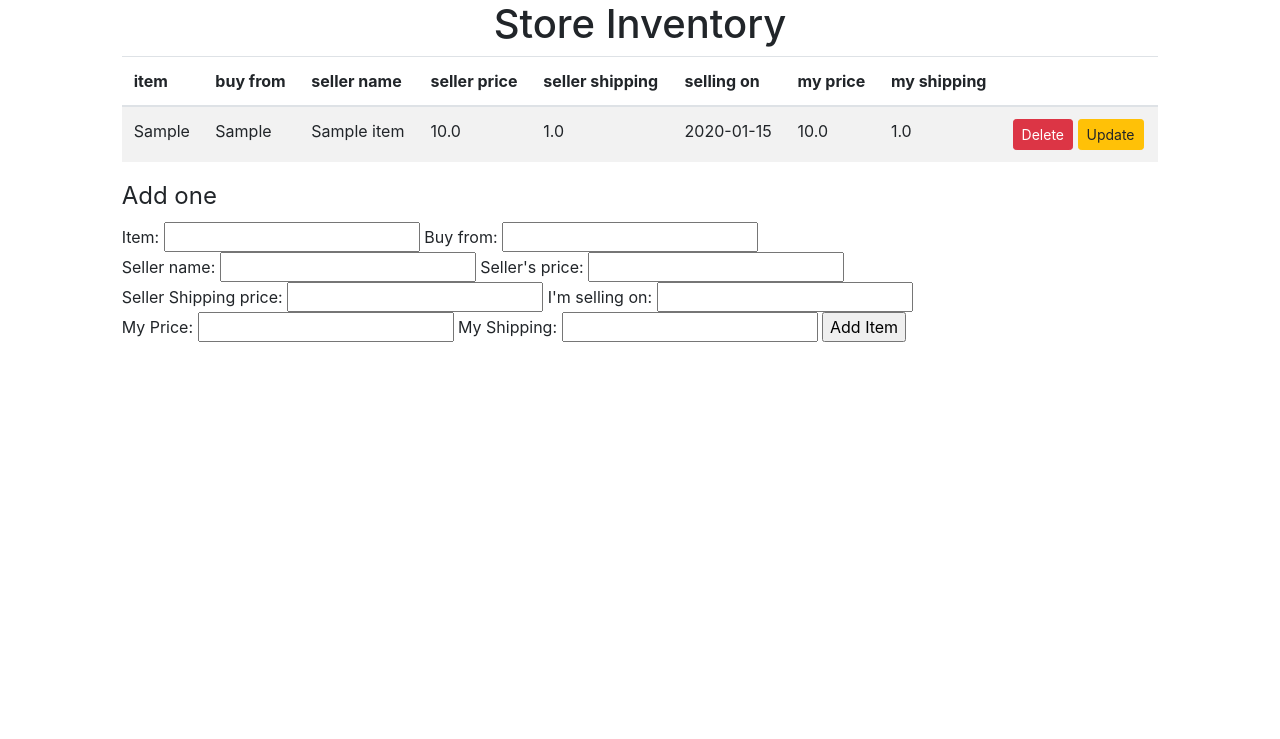
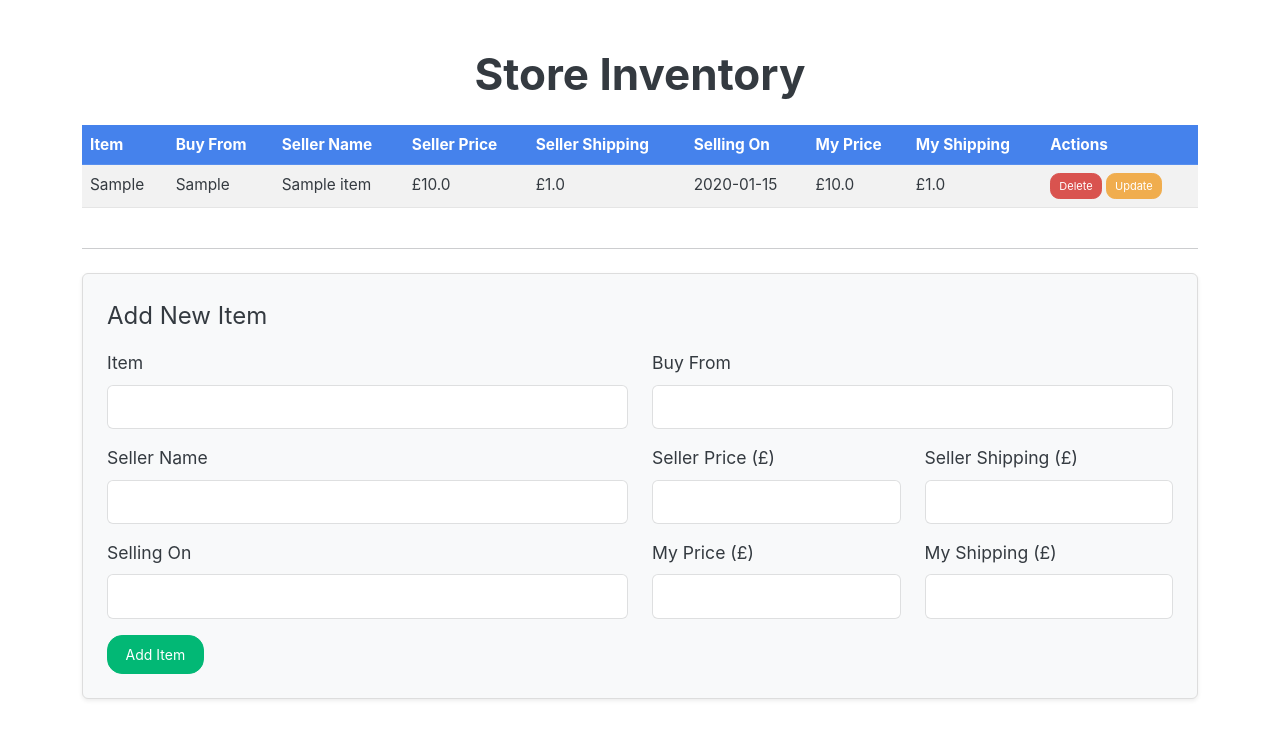
Before and after one commit to nievyx/FlaskInventoryApp, a Flask app: page / in a window 1280 px wide. Shown: the top 739 px of the page. Run offline with Flask 2, Linux system fonts and the light colour scheme; tables that the repository leaves empty hold one stand-in row (values such as "Sample post"); some libraries are stand-ins or nearby versions.

Commit message:
Enhance UI with Bootstrap Litera theme and clena layout for index page

```diff
--- a/templates/base.html
+++ b/templates/base.html
@@ -5,7 +5,8 @@
     <meta name="viewport" content="width-device-width, intital-scale=1.0">
     <meta http-equiv="X-UA-Compatible" content="ie-edge">
     <link rel="stylesheet" href="{{ url_for('static', filename='css/main.css')}}">
-    <link href="https://stackpath.bootstrapcdn.com/bootstrap/4.4.1/css/bootstrap.min.css" rel="stylesheet" integrity="sha384-Vkoo8x4CGsO3+Hhxv8T/Q5PaXtkKtu6ug5TOeNV6gBiFeWPGFN9MuhOf23Q9Ifjh" crossorigin="anonymous">
+    <link href="https://cdn.jsdelivr.net/npm/bootswatch@5.3.3/dist/litera/bootstrap.min.css" rel="stylesheet">
+
 
         <!-- would be same for javascript but just jss/main.js-->
     {% block head %}{% endblock %}
--- a/templates/index.html
+++ b/templates/index.html
@@ -1,29 +1,29 @@
 {% extends 'base.html' %}
 
-{%block head %}
+{% block head %}
 <title>Store Inventory</title>
 {% endblock %}
 
 {% block body %}
-<div class="col-sm-10 offset-sm-1">
-    <h1>Store Inventory</h1>
-   <!-- 4,5,7,8 are floats-->
-    {% if items|length <1 %}
-    <h4>There are no items.</h4>
+<div class="container my-5">
+    <h1 class="mb-4 text-center">Store Inventory</h1>
+
+    {% if items|length < 1 %}
+        <div class="alert alert-info">There are no items.</div>
     {% else %}
-
-    <table class="table-striped table">
-        <thead>
+        <div class="table-responsive">
+            <table class="table table-striped table-hover">
+                <thead class="table-primary">
                     <tr>
-            <th>item</th>
-            <th>buy from</th>
-            <th>seller name</th>
-            <th>seller price</th>
-            <th>seller shipping</th>
-            <th>selling on</th>
-            <th>my price</th>
-            <th>my shipping</th>
-            <th></th>
+                        <th>Item</th>
+                        <th>Buy From</th>
+                        <th>Seller Name</th>
+                        <th>Seller Price</th>
+                        <th>Seller Shipping</th>
+                        <th>Selling On</th>
+                        <th>My Price</th>
+                        <th>My Shipping</th>
+                        <th>Actions</th>
                     </tr>
                 </thead>
                 <tbody>
@@ -32,46 +32,70 @@
                         <td>{{ i.item }}</td>
                         <td>{{ i.buy_from }}</td>
                         <td>{{ i.seller_name }}</td>
-                <td>{{ i.seller_price }}</td>
-                <td>{{ i.seller_shipping }}</td>
+                        <td>£{{ i.seller_price }}</td>
+                        <td>£{{ i.seller_shipping }}</td>
                         <td>{{ i.selling_on }}</td>
-                <td>{{ i.my_price }}</td>
-                <td>{{ i.my_shipping }}</td>
+                        <td>£{{ i.my_price }}</td>
+                        <td>£{{ i.my_shipping }}</td>
                         <td>
-                    <a href="{{ url_for('.delete',id=i.id) }}" class="btn btn-sm btn-danger">Delete</a>
-                    <a href="/update/{{i.id}} "class="btn btn-sm btn-warning">Update</a>
+                            <a href="{{ url_for('.delete', id=i.id) }}" class="btn btn-sm btn-danger">Delete</a>
+                            <a href="/update/{{ i.id }}" class="btn btn-sm btn-warning">Update</a>
                         </td>
                     </tr>
                     {% endfor %}
                 </tbody>
             </table>
+        </div>
     {% endif %}
 
-    <table>
+    <hr class="my-4">
 
-     </table>
+    <form action="/" method="POST" class="p-4 border rounded bg-light shadow-sm">
+        <fieldset>
+            <legend class="mb-3">Add New Item</legend>
+            <div class="row mb-3">
+                <div class="col-md-6">
+                    <label for="item" class="form-label">Item</label>
+                    <input type="text" class="form-control" name="item" id="item" required>
+                </div>
+                <div class="col-md-6">
+                    <label for="buy_from" class="form-label">Buy From</label>
+                    <input type="text" class="form-control" name="buy_from" id="buy_from">
+                </div>
+            </div>
 
-            <form action="/" method="POST">
-    <fieldset> <legend>Add one</legend>
-                    Item:
-                <input type="text" name="item" id="item"/>
-                    Buy from:
-                <input type="text" name="buy_from" id="buy_from"/>
-                    <br>
-                    Seller name:
-                <input type="text" name="seller_name" id="seller_name"/>
-                    Seller's price:
-                <input type="text" name="seller_price" id="seller_price"/>
-                    <br>
-                    Seller Shipping price:
-                <input type="text" name="seller_shipping" id="seller_shipping"/>
-                    I'm selling on:
-                <input type="text" name="selling_on" id="selling_on"/>
-                  <br>  My Price:
-                <input type="text" name="my_price" id="my_price"/>
-                    My Shipping:
-                <input type="text" name="my_shipping" id="my_shipping"/>
-                <input type="submit" value="Add Item"/>
-            </fieldset></form>
+            <div class="row mb-3">
+                <div class="col-md-6">
+                    <label for="seller_name" class="form-label">Seller Name</label>
+                    <input type="text" class="form-control" name="seller_name" id="seller_name">
+                </div>
+                <div class="col-md-3">
+                    <label for="seller_price" class="form-label">Seller Price (£)</label>
+                    <input type="number" step="0.01" class="form-control" name="seller_price" id="seller_price">
+                </div>
+                <div class="col-md-3">
+                    <label for="seller_shipping" class="form-label">Seller Shipping (£)</label>
+                    <input type="number" step="0.01" class="form-control" name="seller_shipping" id="seller_shipping">
+                </div>
+            </div>
+
+            <div class="row mb-3">
+                <div class="col-md-6">
+                    <label for="selling_on" class="form-label">Selling On</label>
+                    <input type="text" class="form-control" name="selling_on" id="selling_on">
+                </div>
+                <div class="col-md-3">
+                    <label for="my_price" class="form-label">My Price (£)</label>
+                    <input type="number" step="0.01" class="form-control" name="my_price" id="my_price">
+                </div>
+                <div class="col-md-3">
+                    <label for="my_shipping" class="form-label">My Shipping (£)</label>
+                    <input type="number" step="0.01" class="form-control" name="my_shipping" id="my_shipping">
+                </div>
+            </div>
+
+            <button type="submit" class="btn btn-success">Add Item</button>
+        </fieldset>
+    </form>
 </div>
 {% endblock %}
```
Lines whose indentation alone changed are shown as unchanged.
